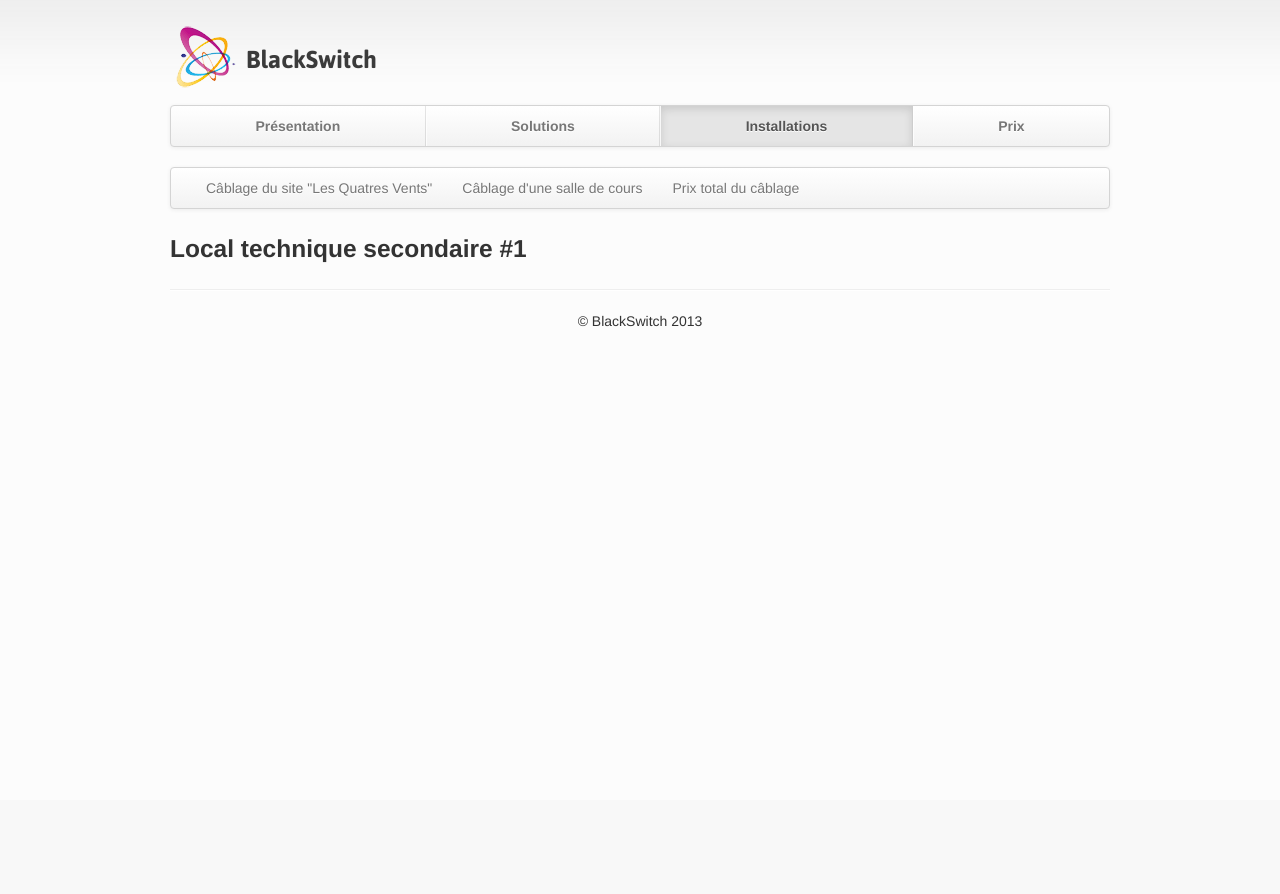
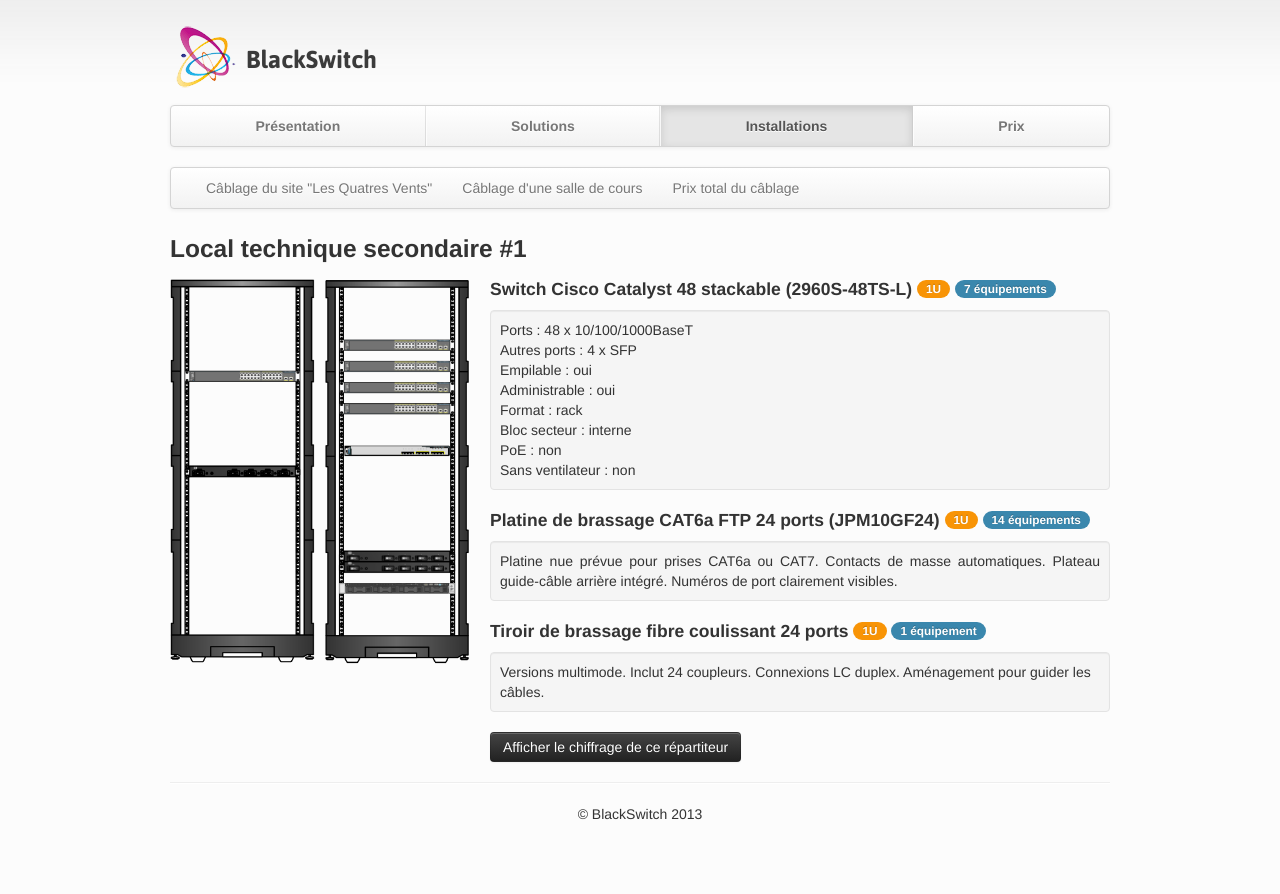
Before and after one commit to aerialls/TCS, a PHP site: template templates/repartiteur-1.html.twig in a window 1280 px wide. Before the commit the page ends 327 px from the top, so only its background shows below. Run offline with PHP 8.4, Linux system fonts and the light colour scheme; the template is opened without the code that fills it, so the values that code supplies are empty; some libraries are stand-ins or nearby versions.

Commit message:
added rack 1

```diff
--- a/templates/repartiteur-1.html.twig
+++ b/templates/repartiteur-1.html.twig
@@ -1,5 +1,37 @@
 {% extends 'installations.html.twig' %}
 
 {% block subcontent %}
-    <h3>Local technique secondaire #1</h3>
+<h3>Local technique secondaire #1</h3>
+
+<div class="clear-fix"></div>
+<div class="row">
+    <div class="span4">
+        <img src="/images/rack-1.png">
+    </div>
+    <div class="span8 rack">
+        <h4>Switch Cisco Catalyst 48 stackable (2960S-48TS-L) <span class="badge badge-warning">1U</span> <span class="badge badge-info">7 équipements</span></h4>
+        <div class="well">
+            <p>Ports : 48 x 10/100/1000BaseT</p>
+            <p>Autres ports : 4 x SFP</p>
+            <p>Empilable : oui</p>
+            <p>Administrable : oui</p>
+            <p>Format : rack</p>
+            <p>Bloc secteur : interne</p>
+            <p>PoE : non</p>
+            <p>Sans ventilateur : non</p>
+        </div>
+
+        <h4>Platine de brassage CAT6a FTP 24 ports (JPM10GF24) <span class="badge badge-warning">1U</span> <span class="badge badge-info">14 équipements</span></h4>
+        <div class="well">
+            <p>Platine nue prévue pour prises CAT6a ou CAT7. Contacts de masse automatiques. Plateau guide-câble arrière intégré. Numéros de port clairement visibles.</p>
+        </div>
+
+        <h4>Tiroir de brassage fibre coulissant 24 ports <span class="badge badge-warning">1U</span> <span class="badge badge-info">1 équipement</span></h4>
+        <div class="well">
+            Versions multimode. Inclut 24 coupleurs. Connexions LC duplex. Aménagement pour guider les câbles.
+        </div>
+
+        <a href="{{ path('prix_cablage') }}#repartiteur-1" class="btn btn-inverse">Afficher le chiffrage de ce répartiteur</a>
+    </div>
+</div>
 {% endblock %}
--- a/web/css/layout.css
+++ b/web/css/layout.css
@@ -208,3 +208,20 @@ div.clickable a {
   font-weight: bold;
   font-size: 16px;
 }
+
+.rack .badge {
+  top: -2px;
+  position: relative;
+}
+
+.rack .well {
+  padding: 9px;
+}
+
+.rack .well p {
+  margin: 0px;
+}
+
+.rack h4 {
+  margin: 0 0 10px 0;
+}
```
Also changed, not shown: web/images/rack-1.png (added).
